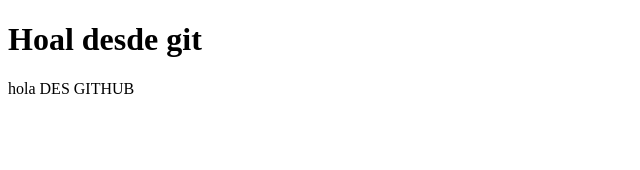
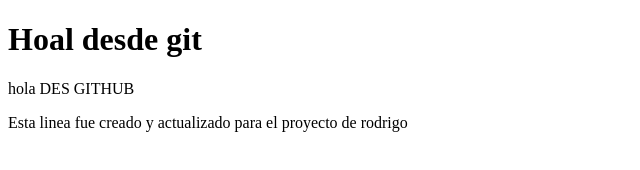
Before and after one commit to ElvisDavis/AmbienteMatutina, a plain HTML site: page index.html in a window 1280 px wide. Shown: the whole page, without its empty margins (0-640 px from the left). Drawn offline with Linux system fonts and the light colour scheme.

Commit message:
actualuizando el proyecto de Rodrigo

```diff
--- a/index.html
+++ b/index.html
@@ -4,12 +4,14 @@
     <meta charset="UTF-8">
     <meta http-equiv="X-UA-Compatible" content="IE=edge">
     <meta name="viewport" content="width=device-width, initial-scale=1.0">
-    <title>Document</title>
+    <title>Proyecto Git</title>
 </head>
 <body>
     <h1>Hoal desde git</h1>
 
 
     <p>hola DES GITHUB</p>
+
+    <p>Esta linea fue creado y actualizado para el proyecto de rodrigo </p>
 </body>
 </html>
```
